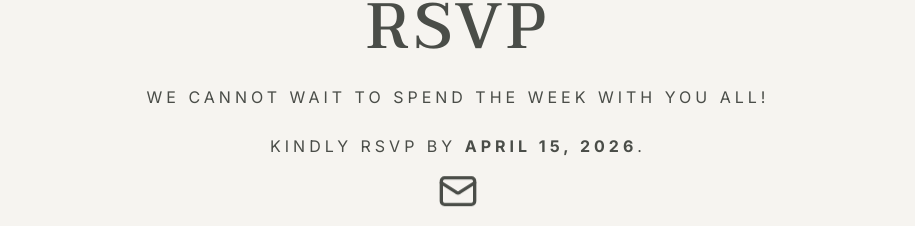
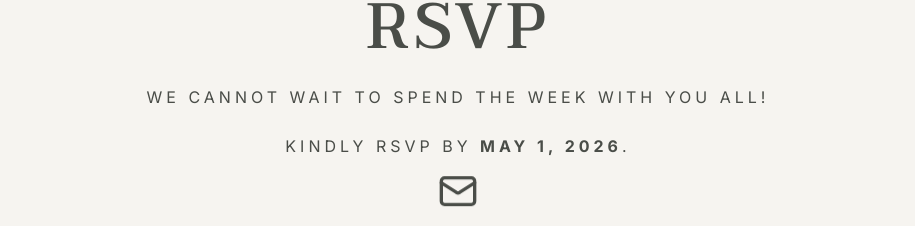
Before and after one commit to kr0sette/will-kristine-wedding, a React (Vite) app: page / in a window 1280 px wide. Shown: the part 9815-10041 px from the top of the page, without its empty margins (182-1097 px from the left). Built offline with nearby package versions, Linux system fonts and the light colour scheme.

Commit message:
Update RSVP date

```diff
--- a/src/constants/faqItems.tsx
+++ b/src/constants/faqItems.tsx
@@ -8,7 +8,7 @@ export const faqItems: FAQItem[] = [
   {
     question: "When and how should I RSVP?",
     response: [
-      "Kindly RSVP by April 15, 2026.  Go to the RSVP section of this site and click the appropraite button (if you are an on-site or off-site guest).   RSVPs are online only.  There is no mail-in form."
+      "Kindly RSVP by May 1, 2026.  Go to the RSVP section of this site and click the appropraite button (if you are an on-site or off-site guest).   RSVPs are online only.  There is no mail-in form."
     ],
     value: "rsvp"
   },
--- a/src/page/rsvp.tsx
+++ b/src/page/rsvp.tsx
@@ -23,7 +23,7 @@ function Rsvp() {
             </div>
             <div className="rsvp-content text-center w-full sm:w-[70%] mb-5">
                 <p className="mb-5">We cannot wait to spend the week with you all!</p>
-                <p className="mb-5">Kindly RSVP by <strong>April 15, 2026</strong>.</p>
+                <p className="mb-5">Kindly RSVP by <strong>May 1, 2026</strong>.</p>
                 <Mail className="size-10 ml-auto mr-auto mb-5 animate-bounce" />
                 <p className="mb-5">RSVP is online only.  Please respond even if you do not plan to attend.  This will help us with our planning.</p>
                 <p className="mb-5">RSVP forms are editable after submission so you can update your responses if needed.</p>
```
